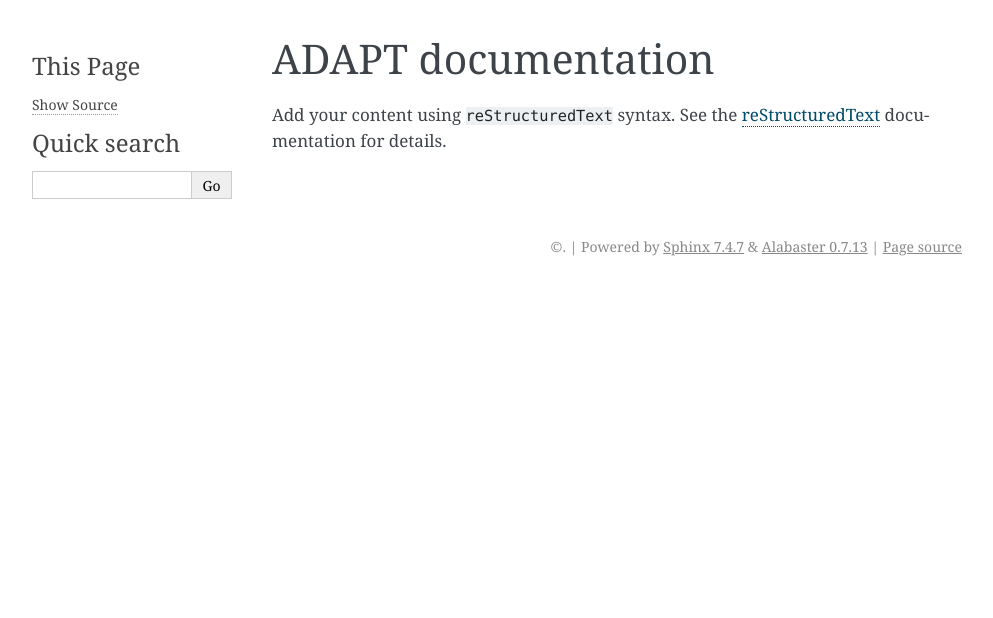
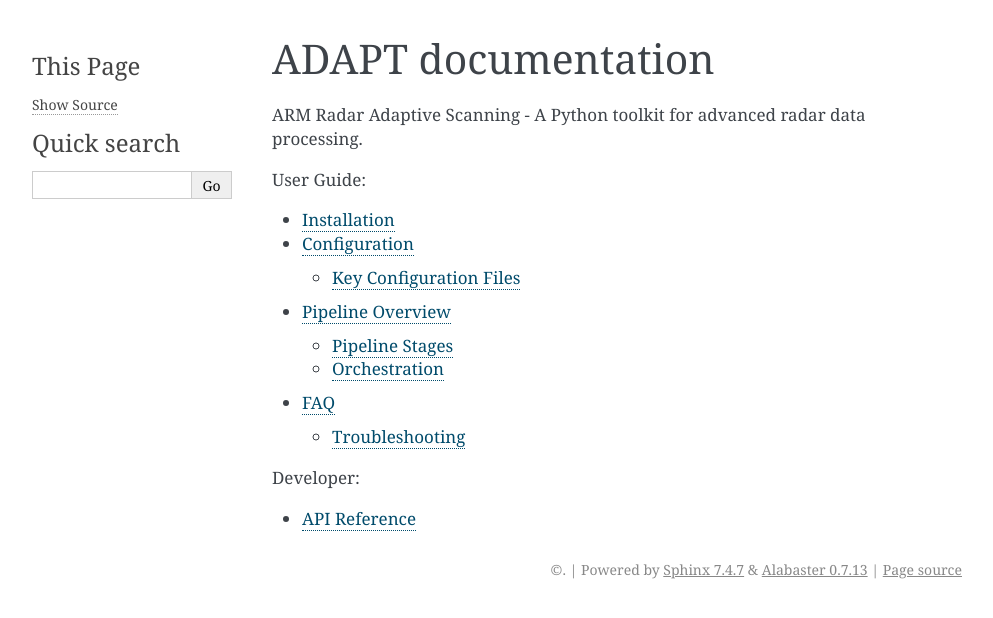
Before and after one commit to RBhupi/adapt, a Sphinx documentation site: the page built from docs/source/index.rst, in a window 1280 px wide. Shown: the top 618 px of the page, without its empty margins (148-1141 px from the left). Built offline with Sphinx 7.4.7, drawn with Linux system fonts in a browser that asks for light colours.

```diff
--- /dev/null
+++ b/docs/requirements.txt
@@ -0,0 +1,4 @@
+sphinx>=7.0
+sphinx_rtd_theme>=2.0
+recommonmark>=0.7.0
+myst-parser>=4.0.0
--- a/docs/source/index.rst
+++ b/docs/source/index.rst
@@ -4,13 +4,22 @@
    contain the root `toctree` directive.
 
 ADAPT documentation
-================================
+===================
 
-Add your content using ``reStructuredText`` syntax. See the
-`reStructuredText <https://www.sphinx-doc.org/en/master/usage/restructuredtext/index.html>`_
-documentation for details.
+ARM Radar Adaptive Scanning - A Python toolkit for advanced radar data processing.
 
 
 .. toctree::
    :maxdepth: 2
-   :caption: Contents:
+   :caption: User Guide:
+
+   installation
+   configuration
+   pipeline
+   faq
+
+.. toctree::
+   :maxdepth: 2
+   :caption: Developer:
+
+   api
```
Also changed, not shown: docs/source/configuration.md (added, +18 -0 lines), docs/source/faq.md (added, +5 -0 lines), docs/source/installation.md (added, +20 -0 lines), docs/source/pipeline.md (added, +34 -0 lines), .readthedocs.yml (added), 1 other file.
